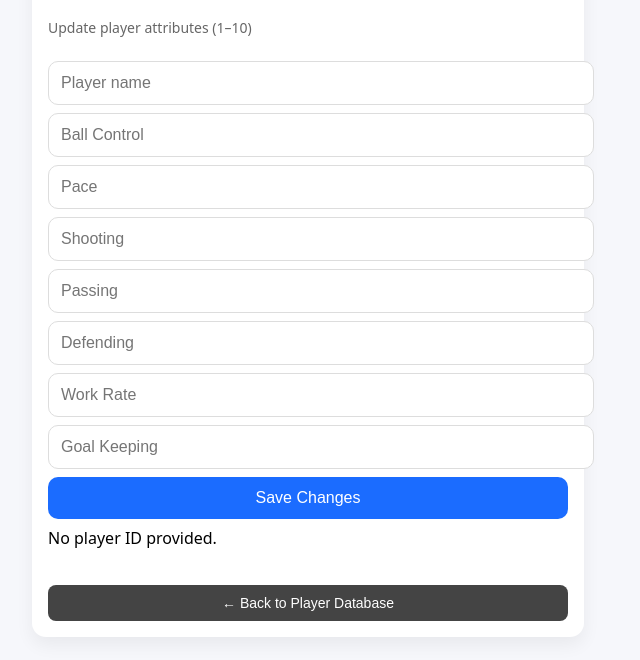
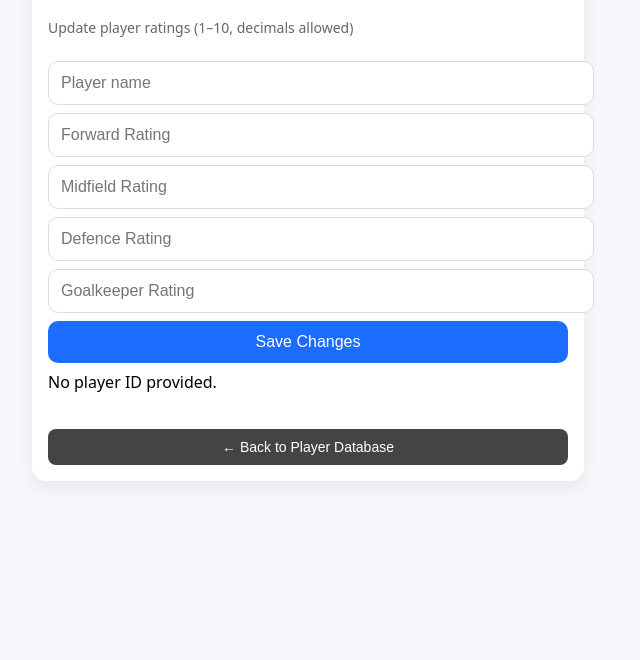
Before and after one commit to gautamkurup-cpu/football-signup, a website: page editplayer.html in a window 1280 px wide. Shown: the part 78-738 px from the top of the page, without its empty margins (332-972 px from the left). Drawn offline with Linux system fonts and the light colour scheme; no server answers.

Commit message:
Update editplayer.html

```diff
--- a/editplayer.html
+++ b/editplayer.html
@@ -11,24 +11,26 @@
 <body>
   <div class="card">
     <h1>Edit Player</h1>
-    <p class="muted">Update player attributes (1–10)</p>
+    <p class="muted">Update player ratings (1–10, decimals allowed)</p>
 
     <div class="joinBox">
+      <!-- Player Name -->
       <input id="name" placeholder="Player name" />
 
-      <input id="ballControl" type="number" placeholder="Ball Control" min="1" max="10" />
-      <input id="pace" type="number" placeholder="Pace" min="1" max="10" />
-      <input id="shooting" type="number" placeholder="Shooting" min="1" max="10" />
-      <input id="passing" type="number" placeholder="Passing" min="1" max="10" />
-      <input id="defending" type="number" placeholder="Defending" min="1" max="10" />
-      <input id="workRate" type="number" placeholder="Work Rate" min="1" max="10" />
-      <input id="goalKeeping" type="number" placeholder="Goal Keeping" min="1" max="10" />
+      <!-- New Rating Inputs -->
+      <input id="forward" type="number" step="0.1" min="1" max="10" placeholder="Forward Rating" />
+      <input id="mid" type="number" step="0.1" min="1" max="10" placeholder="Midfield Rating" />
+      <input id="defence" type="number" step="0.1" min="1" max="10" placeholder="Defence Rating" />
+      <input id="gk" type="number" step="0.1" min="1" max="10" placeholder="Goalkeeper Rating" />
 
+      <!-- Save Button -->
       <button id="saveBtn">Save Changes</button>
       <p id="editMsg" class="msg"></p>
     </div>
 
-    <button onclick="window.location.href='playerdb.html'" class="backBtn">← Back to Player Database</button>
+    <button onclick="window.location.href='playerdb.html'" class="backBtn">
+      ← Back to Player Database
+    </button>
   </div>
 
   <script src="editplayer.js"></script>
```
